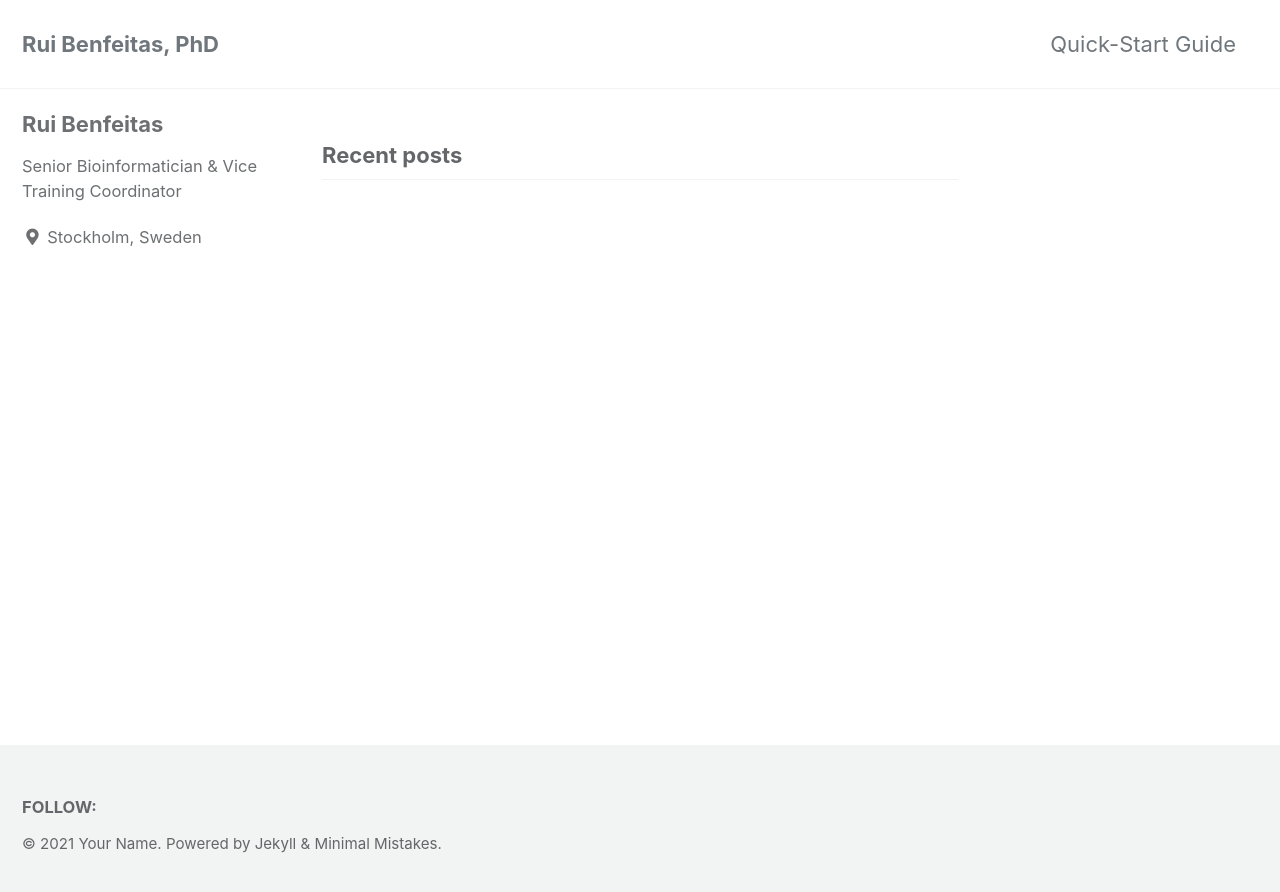
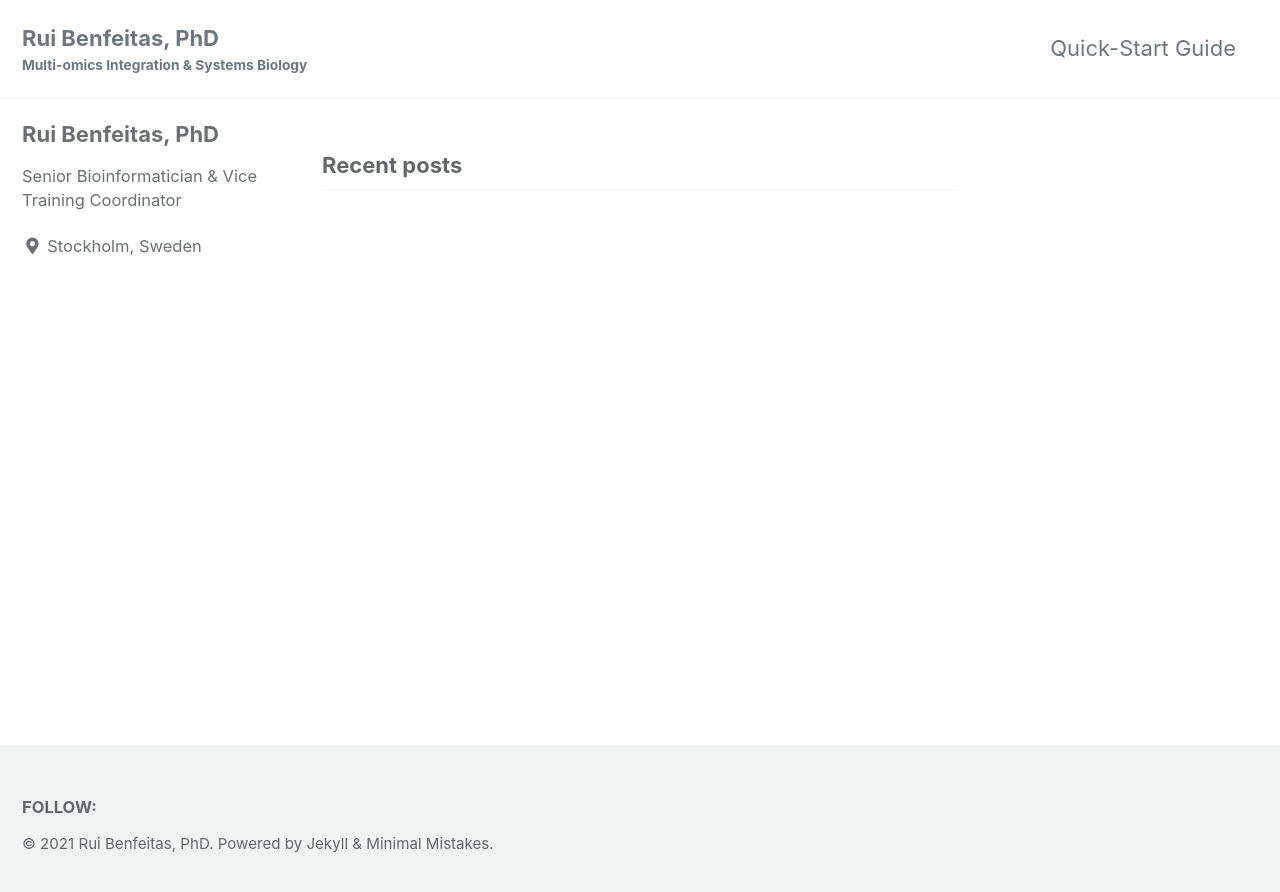
Before and after one commit to Benfeitas/theme_testing, a Jekyll site: the page built from index.html, in a window 1280 px wide. Shown: the top 892 px of the page. Built offline with Jekyll 4.4.1, drawn with Linux system fonts in a browser that asks for light colours; cached includes are drawn as plain includes; the list of posts is cut into pages by our own code.

Commit message:
test site name

```diff
--- a/_config.yml
+++ b/_config.yml
@@ -18,9 +18,9 @@ minimal_mistakes_skin    : "default" # "air", "aqua", "contrast", "dark", "dirt"
 locale                   : "en-US"
 title                    : "Rui Benfeitas, PhD"
 title_separator          : "-"
-subtitle                 : # site tagline that appears below site title in masthead
-name                     : "Your Name"
-description              : "An amazing website."
+subtitle                 : "Multi-omics Integration & Systems Biology" # site tagline that appears below site title in masthead
+name                     : #"Multi-omics Integration & Systems BIology"
+description              : #"An amazing website."
 url                      : # the base hostname & protocol for your site e.g. "https://mmistakes.github.io"
 baseurl                  : # the subpath of your site, e.g. "/blog"
 repository               : # GitHub username/repo-name e.g. "mmistakes/minimal-mistakes"
@@ -101,7 +101,7 @@ analytics:
 
 # Site Author
 author:
-  name             : "Rui Benfeitas"
+  name             : "Rui Benfeitas, PhD"
   avatar           : # path of avatar image, e.g. "/assets/images/bio-photo.jpg"
   bio              : "Senior Bioinformatician & Vice Training Coordinator"
   location         : "Stockholm, Sweden"
```
